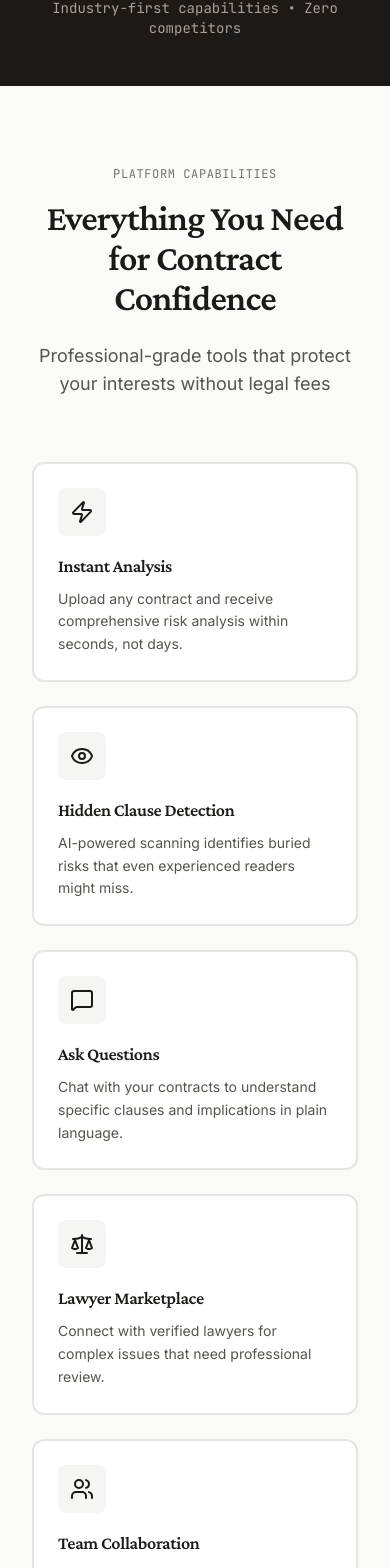
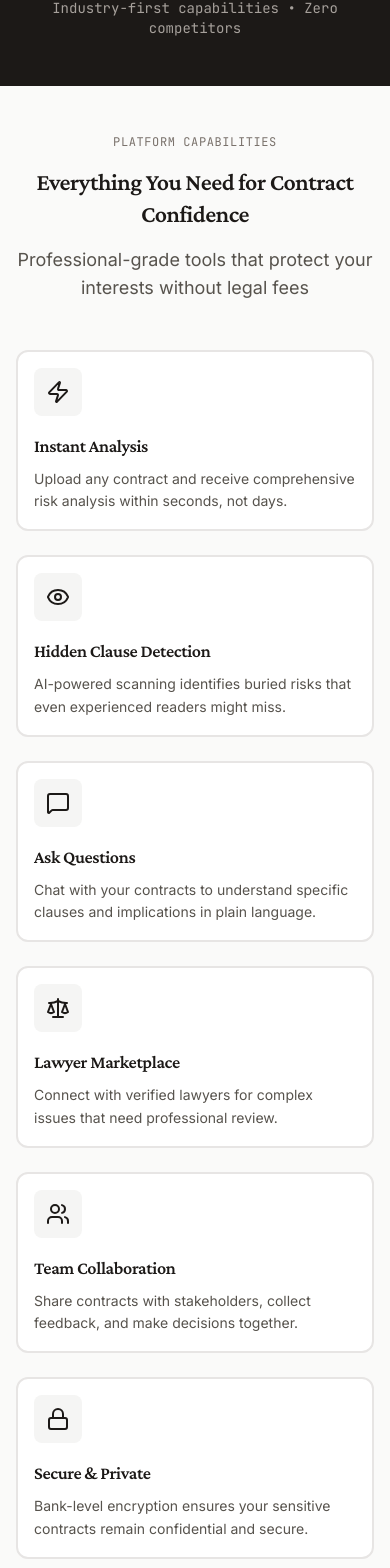
Before and after one commit to srinivasajan/beforeyousign, a Next.js app: page / in a window 390 px wide. Shown: the part 4011-5579 px from the top of the page. Built offline with nearby package versions, Linux system fonts and the light colour scheme; no server answers.

Commit message:
feat: complete mobile optimization for all sections
- Optimized spacing and text sizes for Key Features, Social Proof, and CTA
- Improved Footer responsiveness
- Ensured full mobile compatibility while maintaining desktop layout

```diff
--- a/app/page.tsx
+++ b/app/page.tsx
@@ -318,18 +318,18 @@ export default function Home() {
       </section>
 
       {/* Key Features */}
-      <section className="bg-stone-50 py-20">
-        <div className="max-w-7xl mx-auto px-8">
-          <div className="text-center mb-16">
+      <section className="bg-stone-50 py-12 sm:py-16 md:py-20">
+        <div className="max-w-7xl mx-auto px-4 sm:px-6 md:px-8">
+          <div className="text-center mb-12 sm:mb-16">
             <span className="mono text-xs text-stone-500 tracking-wider uppercase mb-4 block">Platform Capabilities</span>
-            <h3 className="text-4xl font-bold text-stone-900 mb-6">Everything You Need for Contract Confidence</h3>
+            <h3 className="text-2xl sm:text-3xl md:text-4xl font-bold text-stone-900 mb-4 sm:mb-6">Everything You Need for Contract Confidence</h3>
             <p className="text-lg text-stone-600 max-w-2xl mx-auto">
               Professional-grade tools that protect your interests without legal fees
             </p>
           </div>
 
           <div className="grid md:grid-cols-2 lg:grid-cols-3 gap-6">
-            <div className="bg-white border-2 border-stone-200 rounded-xl p-6 hover:border-stone-900 transition-all duration-300 group">
+            <div className="bg-white border-2 border-stone-200 rounded-xl p-4 sm:p-6 hover:border-stone-900 transition-all duration-300 group">
               <div className="mb-4">
                 <div className="w-12 h-12 bg-stone-100 rounded-lg flex items-center justify-center group-hover:bg-stone-900 transition-colors">
                   <Zap className="w-6 h-6 text-stone-900 group-hover:text-white transition-colors" />
@@ -341,7 +341,7 @@ export default function Home() {
               </p>
             </div>
 
-            <div className="bg-white border-2 border-stone-200 rounded-xl p-6 hover:border-stone-900 transition-all duration-300 group">
+            <div className="bg-white border-2 border-stone-200 rounded-xl p-4 sm:p-6 hover:border-stone-900 transition-all duration-300 group">
               <div className="mb-4">
                 <div className="w-12 h-12 bg-stone-100 rounded-lg flex items-center justify-center group-hover:bg-stone-900 transition-colors">
                   <Eye className="w-6 h-6 text-stone-900 group-hover:text-white transition-colors" />
@@ -353,7 +353,7 @@ export default function Home() {
               </p>
             </div>
 
-            <div className="bg-white border-2 border-stone-200 rounded-xl p-6 hover:border-stone-900 transition-all duration-300 group">
+            <div className="bg-white border-2 border-stone-200 rounded-xl p-4 sm:p-6 hover:border-stone-900 transition-all duration-300 group">
               <div className="mb-4">
                 <div className="w-12 h-12 bg-stone-100 rounded-lg flex items-center justify-center group-hover:bg-stone-900 transition-colors">
                   <MessageSquare className="w-6 h-6 text-stone-900 group-hover:text-white transition-colors" />
@@ -365,7 +365,7 @@ export default function Home() {
               </p>
             </div>
 
-            <div className="bg-white border-2 border-stone-200 rounded-xl p-6 hover:border-stone-900 transition-all duration-300 group">
+            <div className="bg-white border-2 border-stone-200 rounded-xl p-4 sm:p-6 hover:border-stone-900 transition-all duration-300 group">
               <div className="mb-4">
                 <div className="w-12 h-12 bg-stone-100 rounded-lg flex items-center justify-center group-hover:bg-stone-900 transition-colors">
                   <Scale className="w-6 h-6 text-stone-900 group-hover:text-white transition-colors" />
@@ -377,7 +377,7 @@ export default function Home() {
               </p>
             </div>
 
-            <div className="bg-white border-2 border-stone-200 rounded-xl p-6 hover:border-stone-900 transition-all duration-300 group">
+            <div className="bg-white border-2 border-stone-200 rounded-xl p-4 sm:p-6 hover:border-stone-900 transition-all duration-300 group">
               <div className="mb-4">
                 <div className="w-12 h-12 bg-stone-100 rounded-lg flex items-center justify-center group-hover:bg-stone-900 transition-colors">
                   <Users className="w-6 h-6 text-stone-900 group-hover:text-white transition-colors" />
@@ -389,7 +389,7 @@ export default function Home() {
               </p>
             </div>
 
-            <div className="bg-white border-2 border-stone-200 rounded-xl p-6 hover:border-stone-900 transition-all duration-300 group">
+            <div className="bg-white border-2 border-stone-200 rounded-xl p-4 sm:p-6 hover:border-stone-900 transition-all duration-300 group">
               <div className="mb-4">
                 <div className="w-12 h-12 bg-stone-100 rounded-lg flex items-center justify-center group-hover:bg-stone-900 transition-colors">
                   <Lock className="w-6 h-6 text-stone-900 group-hover:text-white transition-colors" />
@@ -405,9 +405,9 @@ export default function Home() {
       </section>
 
       {/* Social Proof */}
-      <section className="bg-white py-20 border-t-2 border-stone-900">
-        <div className="max-w-7xl mx-auto px-8">
-          <div className="grid md:grid-cols-3 gap-8 text-center">
+      <section className="bg-white py-12 sm:py-16 md:py-20 border-t-2 border-stone-900">
+        <div className="max-w-7xl mx-auto px-4 sm:px-6 md:px-8">
+          <div className="grid md:grid-cols-3 gap-6 sm:gap-8 text-center">
             <div className="p-6">
               <div className="flex items-center justify-center mb-3">
                 <TrendingUp className="w-8 h-8 text-stone-900" />
@@ -434,10 +434,10 @@ export default function Home() {
       </section>
 
       {/* CTA Section */}
-      <section className="text-white py-20 cta-section">
+      <section className="text-white py-12 sm:py-16 md:py-20 cta-section">
         <div className="cta-section-bg" />
-        <div className="max-w-3xl mx-auto px-8 text-center cta-section-content">
-          <h3 className="text-4xl font-bold mb-6 leading-tight">
+        <div className="max-w-3xl mx-auto px-4 sm:px-6 md:px-8 text-center cta-section-content">
+          <h3 className="text-2xl sm:text-3xl md:text-4xl font-bold mb-4 sm:mb-6 leading-tight">
             Stop Signing Contracts You Don't Understand
           </h3>
           <p className="text-base text-stone-300 leading-relaxed font-light mb-8">
@@ -446,7 +446,7 @@ export default function Home() {
           </p>
           <Link
             href="/analyze"
-            className="inline-flex items-center gap-2 px-10 py-4 bg-white text-stone-900 font-medium hover:bg-stone-100 transition-all duration-300 group"
+            className="inline-flex items-center gap-2 px-8 sm:px-10 py-3.5 sm:py-4 bg-white text-stone-900 font-medium hover:bg-stone-100 transition-all duration-300 group w-full sm:w-auto justify-center"
           >
             <span>Start Free Analysis</span>
             <ArrowRight className="w-4 h-4 group-hover:translate-x-1 transition-transform" />
@@ -457,7 +457,7 @@ export default function Home() {
 
       {/* Footer */}
       <footer className="bg-white border-t-2 border-stone-900">
-        <div className="max-w-7xl mx-auto px-8 py-10">
+        <div className="max-w-7xl mx-auto px-4 sm:px-6 md:px-8 py-8 sm:py-10">
           <div className="grid md:grid-cols-2 gap-10 mb-6">
             <div>
               <h3 className="text-xl font-bold text-stone-900 mb-3">BeforeYouSign</h3>
```
